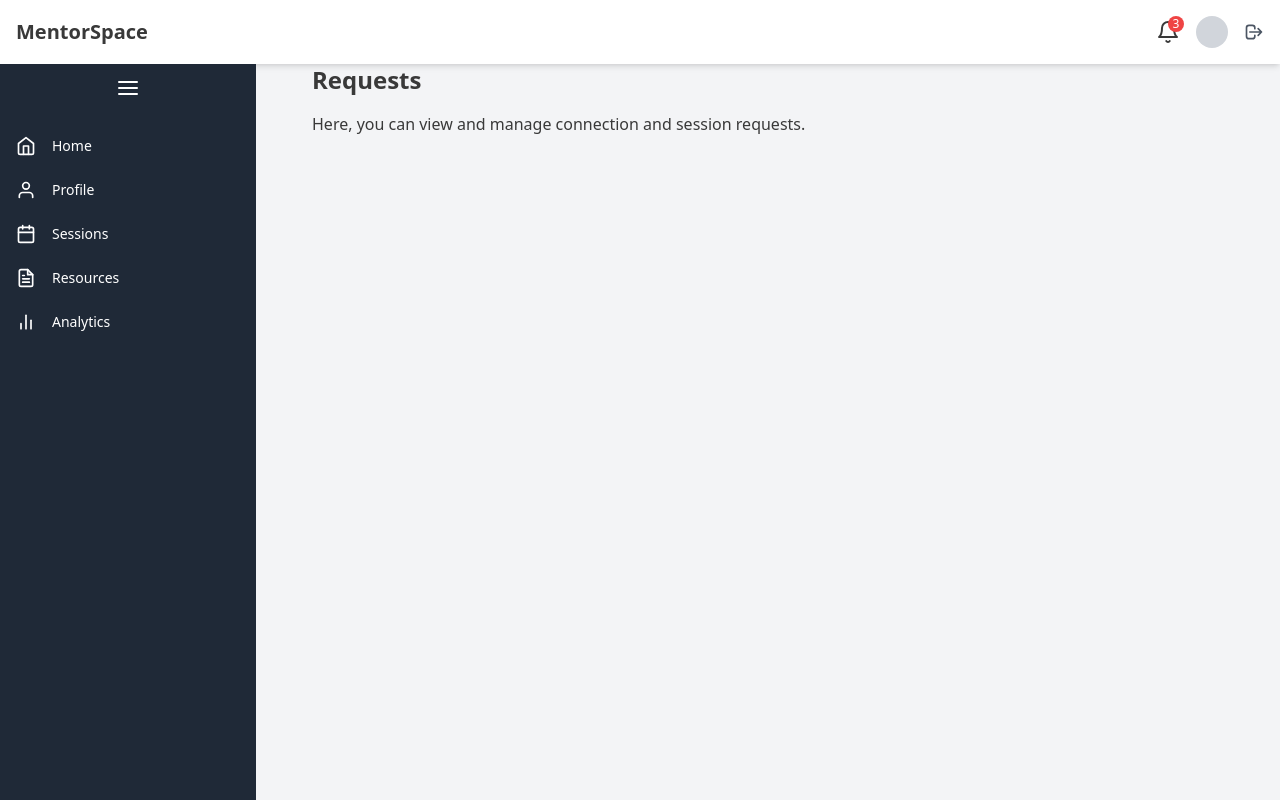
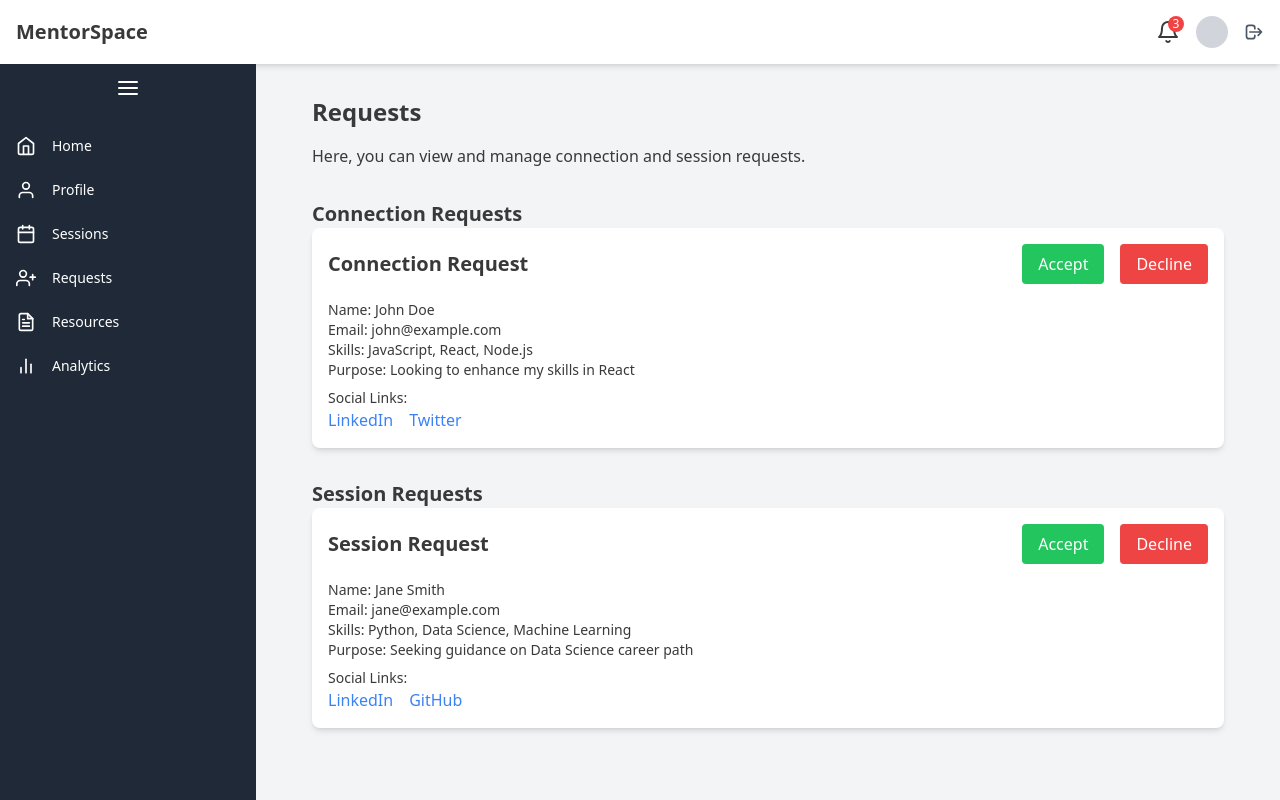
Before and after one commit to Sujal-2820/MentorSpace, a Next.js app: page /mentorDashboard/screens/Requests in a window 1280 px wide. Built offline with nearby package versions, Linux system fonts and the light colour scheme.

Commit message:
Added code for Request page

```diff
--- a/src/app/mentorDashboard/components/Sidebar.js
+++ b/src/app/mentorDashboard/components/Sidebar.js
@@ -2,7 +2,7 @@
 
 import React, { useState } from 'react';
 import Link from 'next/link';  // Import Next.js Link component
-import { FiMenu, FiHome, FiUser, FiCalendar, FiFileText, FiBarChart2 } from 'react-icons/fi';
+import { FiMenu, FiHome, FiUser, FiUserPlus ,FiCalendar, FiFileText, FiBarChart2 } from 'react-icons/fi';
 
 const Sidebar = () => {
   const [isCollapsed, setIsCollapsed] = useState(false);
@@ -14,8 +14,9 @@ const Sidebar = () => {
     { id: 1, label: 'Home', icon: <FiHome />, link: '/mentorDashboard' },
     { id: 2, label: 'Profile', icon: <FiUser />, link: '/mentorDashboard/screens/Profile' },
     { id: 3, label: 'Sessions', icon: <FiCalendar />, link: '/mentorDashboard/screens/Sessions' },
-    { id: 4, label: 'Resources', icon: <FiFileText />, link: '/mentorDashboard/screens/Resources' },
-    { id: 5, label: 'Analytics', icon: <FiBarChart2 />, link: '/mentorDashboard/screens/Analytics' },
+    { id: 4, label: 'Requests', icon: <FiUserPlus />, link: '/mentorDashboard/screens/Requests' },
+    { id: 5, label: 'Resources', icon: <FiFileText />, link: '/mentorDashboard/screens/Resources' },
+    { id: 6, label: 'Analytics', icon: <FiBarChart2 />, link: '/mentorDashboard/screens/Analytics' },
   ];
 
   return (
--- a/src/app/mentorDashboard/screens/Requests/page.js
+++ b/src/app/mentorDashboard/screens/Requests/page.js
@@ -1,10 +1,130 @@
-import React from 'react';
+'use client'
 
-export default function Requests() {
+import React, { useState } from 'react';
+
+const RequestCard = ({ type, name, email, skills, purpose, socialLinks, onAccept, onDecline }) => (
+  <div className="bg-white p-4 rounded-lg shadow-md mb-4">
+    <div className="flex justify-between items-center">
+      <h2 className="text-xl font-semibold">{type} Request</h2>
+      <div className="flex space-x-4">
+        <button
+          onClick={onAccept}
+          className="bg-green-500 text-white px-4 py-2 rounded hover:bg-green-600"
+        >
+          Accept
+        </button>
+        <button
+          onClick={onDecline}
+          className="bg-red-500 text-white px-4 py-2 rounded hover:bg-red-600"
+        >
+          Decline
+        </button>
+      </div>
+    </div>
+    <div className="mt-4">
+      <p className="text-sm">Name: {name}</p>
+      <p className="text-sm">Email: {email}</p>
+      <p className="text-sm">Skills: {skills.join(', ')}</p>
+      <p className="text-sm">Purpose: {purpose}</p>
+      <div className="mt-2">
+        <p className="text-sm font-medium">Social Links:</p>
+        <div className="space-x-4">
+          {socialLinks.map((link, index) => (
+            <a
+              key={index}
+              href={link.url}
+              target="_blank"
+              rel="noopener noreferrer"
+              className="text-blue-500 hover:underline"
+            >
+              {link.name}
+            </a>
+          ))}
+        </div>
+      </div>
+    </div>
+  </div>
+);
+
+const Requests = () => {
+  const [connectionRequests] = useState([
+    {
+      name: 'John Doe',
+      email: 'john@example.com',
+      skills: ['JavaScript', 'React', 'Node.js'],
+      purpose: 'Looking to enhance my skills in React',
+      socialLinks: [
+        { name: 'LinkedIn', url: 'https://www.linkedin.com/in/johndoe' },
+        { name: 'Twitter', url: 'https://twitter.com/johndoe' },
+      ],
+    },
+    // Add more connection requests here if needed
+  ]);
+
+  const [sessionRequests] = useState([
+    {
+      name: 'Jane Smith',
+      email: 'jane@example.com',
+      skills: ['Python', 'Data Science', 'Machine Learning'],
+      purpose: 'Seeking guidance on Data Science career path',
+      socialLinks: [
+        { name: 'LinkedIn', url: 'https://www.linkedin.com/in/janesmith' },
+        { name: 'GitHub', url: 'https://github.com/janesmith' },
+      ],
+    },
+    // Add more session requests here if needed
+  ]);
+
+  const handleAccept = (requestType) => {
+    console.log(`${requestType} request accepted`);
+  };
+
+  const handleDecline = (requestType) => {
+    console.log(`${requestType} request declined`);
+  };
+
   return (
-    <div className="lg:pl-64 md:pl-64 sm:pl-64 pl-16">
+    <div className="lg:pl-64 md:pl-64 sm:pl-64 pl-16 py-8">
       <h1 className="text-2xl font-semibold">Requests</h1>
       <p className="mt-4">Here, you can view and manage connection and session requests.</p>
+
+      {/* Connection Requests Section */}
+      <div className="mt-8">
+        <h2 className="text-xl font-semibold">Connection Requests</h2>
+        {connectionRequests.map((request, index) => (
+          <RequestCard
+            key={index}
+            type="Connection"
+            name={request.name}
+            email={request.email}
+            skills={request.skills}
+            purpose={request.purpose}
+            socialLinks={request.socialLinks}
+            onAccept={() => handleAccept('Connection')}
+            onDecline={() => handleDecline('Connection')}
+          />
+        ))}
+      </div>
+
+      {/* Session Requests Section */}
+      <div className="mt-8">
+        <h2 className="text-xl font-semibold">Session Requests</h2>
+        {sessionRequests.map((request, index) => (
+          <RequestCard
+            key={index}
+            type="Session"
+            name={request.name}
+            email={request.email}
+            skills={request.skills}
+            purpose={request.purpose}
+            socialLinks={request.socialLinks}
+            onAccept={() => handleAccept('Session')}
+            onDecline={() => handleDecline('Session')}
+          />
+        ))}
+      </div>
     </div>
   );
-}
+};
+
+export default Requests;
```
